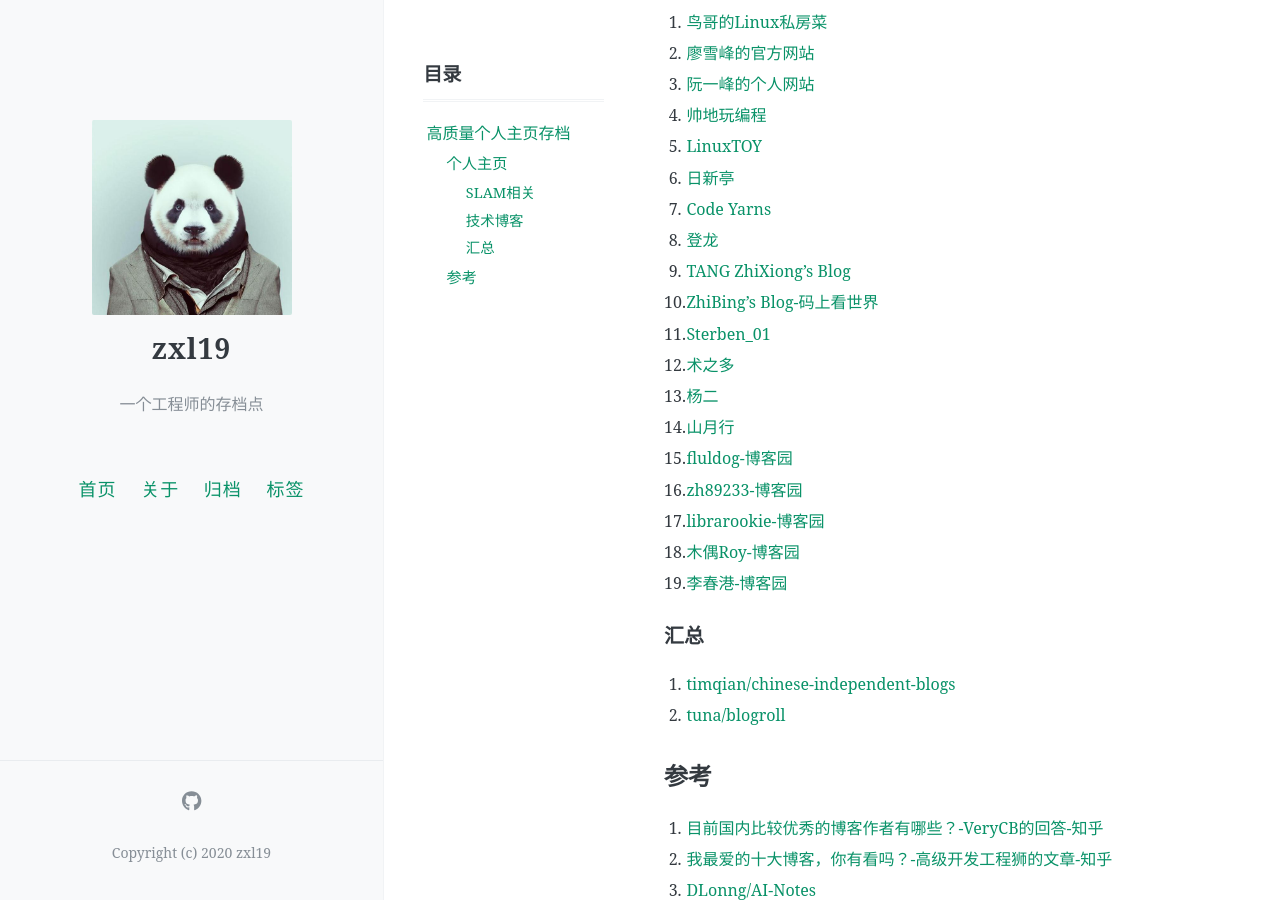
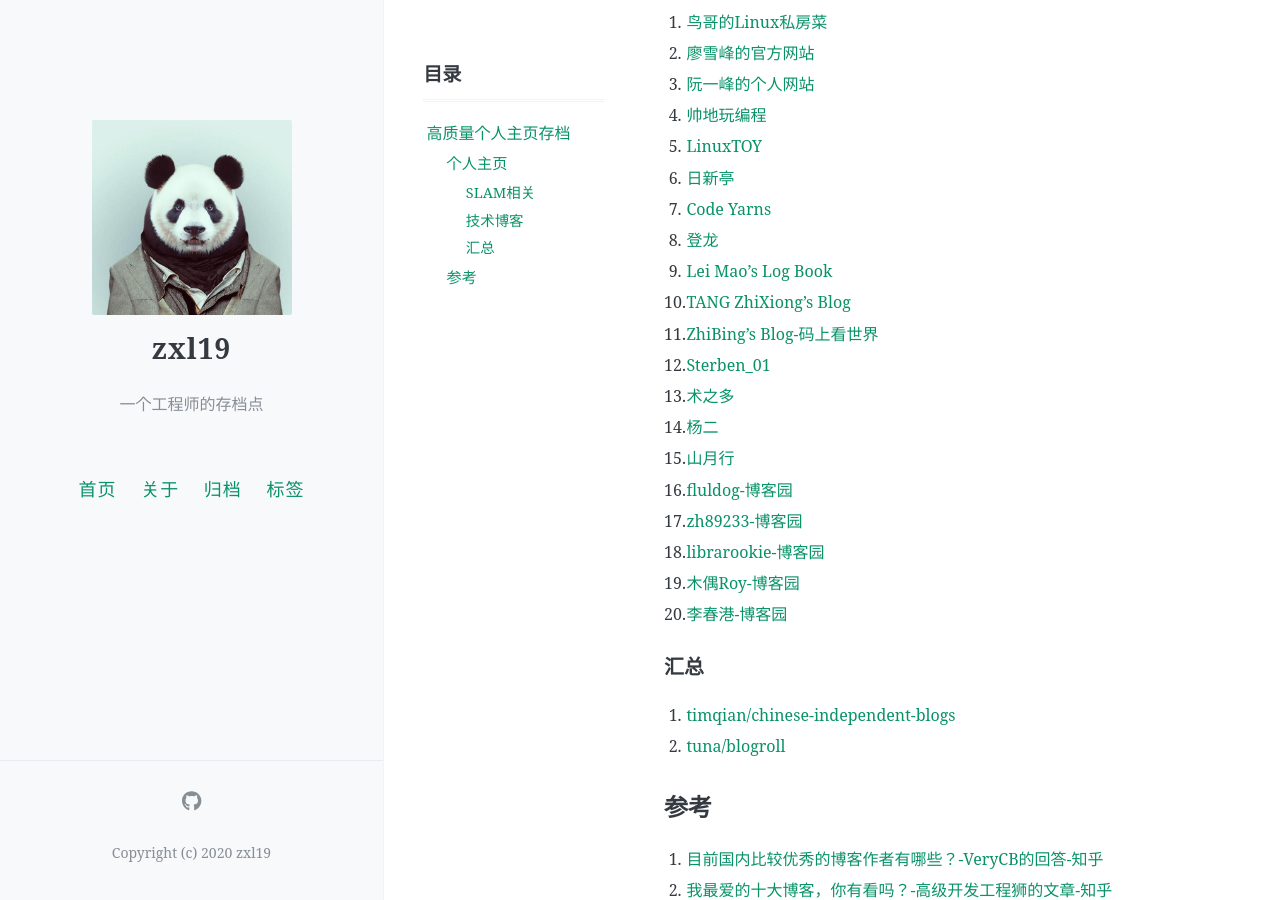
Before and after one commit to zxl19/zxl19.github.io, a Jekyll site: the page built from _posts/2022-09-20-personal-blog.md, in a window 1280 px wide and 900 px high, scrolled down 665 px. Built offline with Jekyll 4.4.1, drawn with Linux system fonts in a browser that asks for light colours; comment, search, counter and statistics services are not loaded.

Commit message:
Update Posts

```diff
--- a/_posts/2022-09-20-personal-blog.md
+++ b/_posts/2022-09-20-personal-blog.md
@@ -37,17 +37,18 @@ pinned: false
 6. [日新亭](https://www.fengerzh.com)
 7. [Code Yarns](https://codeyarns.com)
 8. [登龙](https://dlonng.com)
-9. [TANG ZhiXiong's Blog](http://blog.tangzhixiong.com)
-10. [ZhiBing's Blog-码上看世界](https://azmddy.github.io)
-11. [Sterben_01](https://sterben-01.github.io)
-12. [术之多](https://www.shuzhiduo.com)
-13. [杨二](https://yangerxiao.com)
-14. [山月行](https://shanyue.tech)
-15. [fluldog-博客园](https://www.cnblogs.com/fluidog)
-16. [zh89233-博客园](https://www.cnblogs.com/love-zf)
-17. [librarookie-博客园](https://www.cnblogs.com/librarookie)
-18. [木偶Roy-博客园](https://www.cnblogs.com/jyroy)
-19. [李春港-博客园](https://www.cnblogs.com/lcgbk)
+9. [Lei Mao's Log Book](https://leimao.github.io)
+10. [TANG ZhiXiong's Blog](http://blog.tangzhixiong.com)
+11. [ZhiBing's Blog-码上看世界](https://azmddy.github.io)
+12. [Sterben_01](https://sterben-01.github.io)
+13. [术之多](https://www.shuzhiduo.com)
+14. [杨二](https://yangerxiao.com)
+15. [山月行](https://shanyue.tech)
+16. [fluldog-博客园](https://www.cnblogs.com/fluidog)
+17. [zh89233-博客园](https://www.cnblogs.com/love-zf)
+18. [librarookie-博客园](https://www.cnblogs.com/librarookie)
+19. [木偶Roy-博客园](https://www.cnblogs.com/jyroy)
+20. [李春港-博客园](https://www.cnblogs.com/lcgbk)
 
 ### 汇总
 
```
Also changed, not shown: _posts/2021-05-22-cpp-material.md (+2 -1 lines), _posts/2021-05-25-slam-tool.md (+1 -0 lines), _posts/2021-11-04-clang-format.md (+12 -0 lines).
